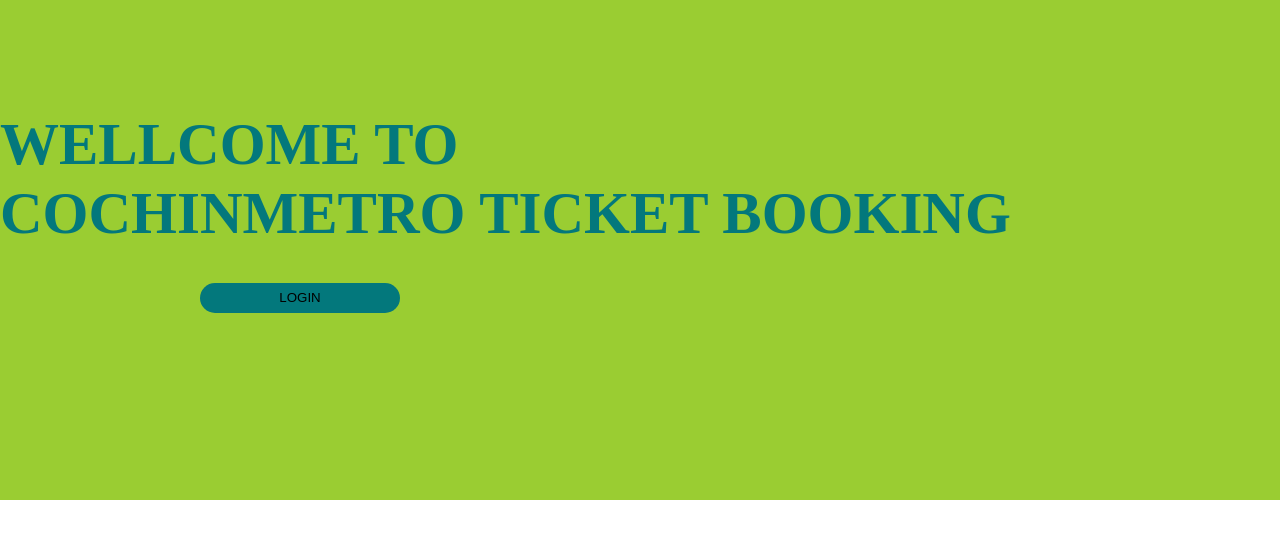
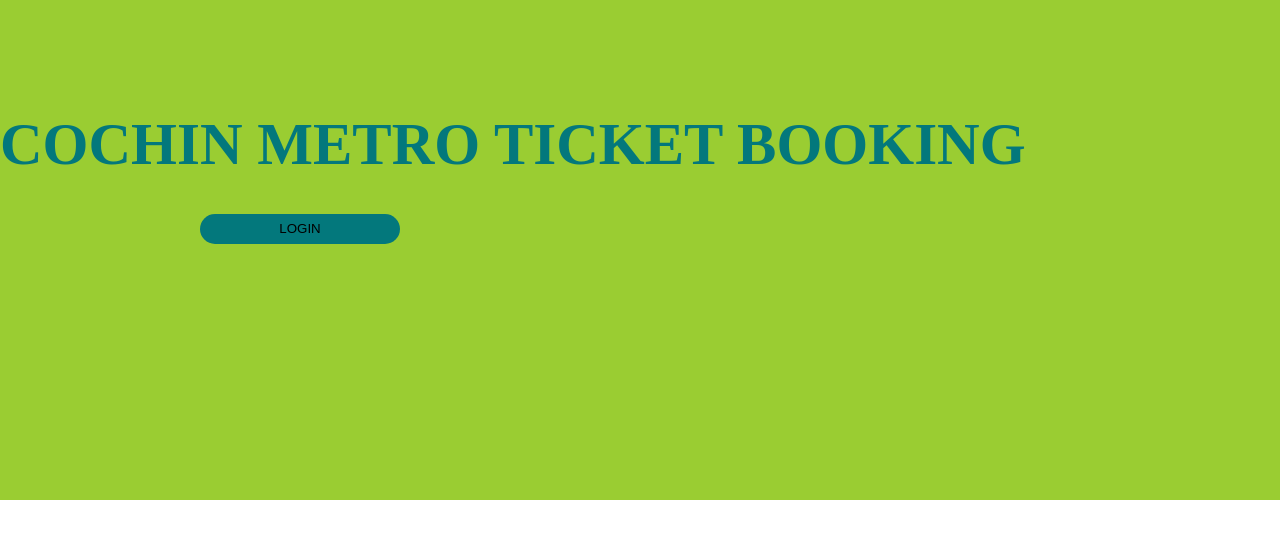
Before and after one commit to athirac1503/cochin_metro, a Django app: page /index/ in a window 1280 px wide. Shown: the part 60-599 px from the top of the page. Run offline with Django 4.2, Linux system fonts and the light colour scheme.

Commit message:
change in index page titile

```diff
--- a/metro/templates/index.html
+++ b/metro/templates/index.html
@@ -52,7 +52,6 @@
             margin-left: 200px;
             border-radius: 100px;
         }
-        arquee
 
     </style>
 </head>
@@ -72,7 +71,7 @@
    </header>
    <main>
        <div class="main">
-       <b> WELLCOME TO <br> COCHINMETRO TICKET BOOKING</b><br>
+       <b> COCHIN METRO TICKET BOOKING</b><br>
        <button>LOGIN</button>
        <marquee behavior="" direction="padding-top"><img src="{% static 'images/metro3.1.png' %}" alt="">
     </marquee>
```
